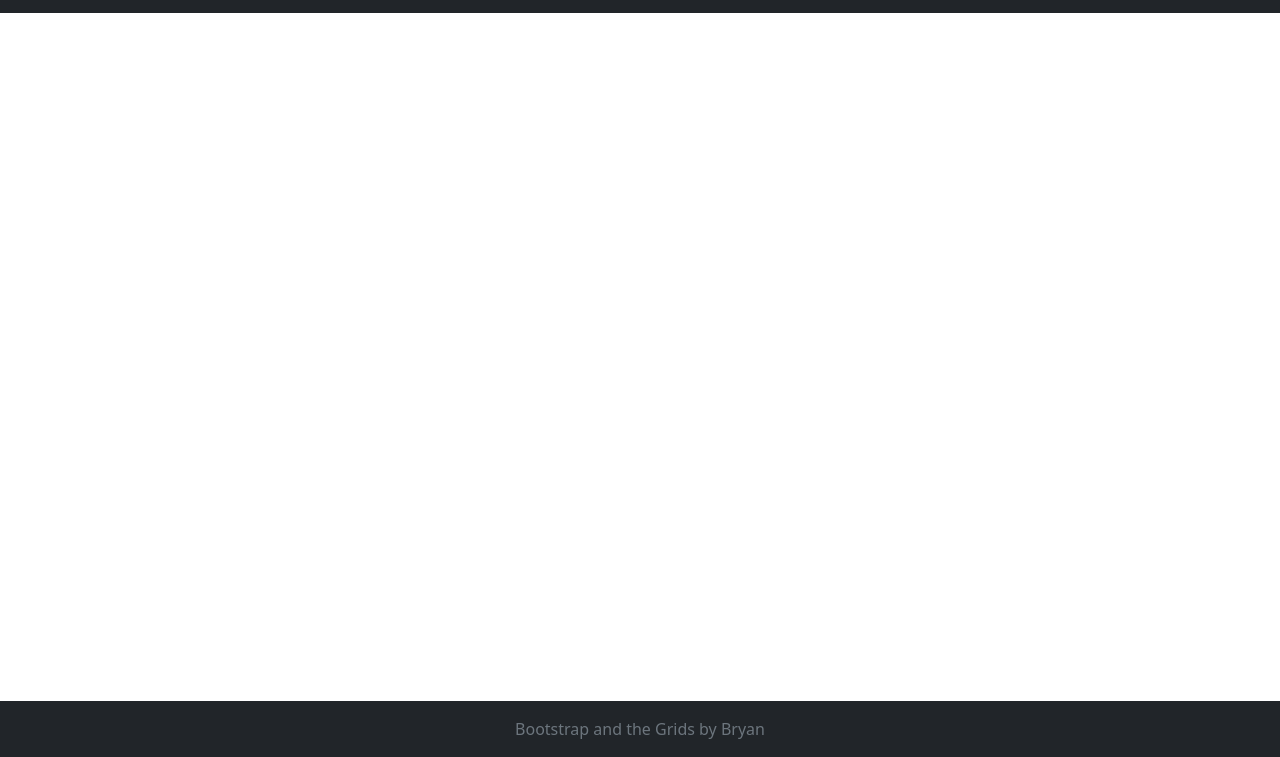
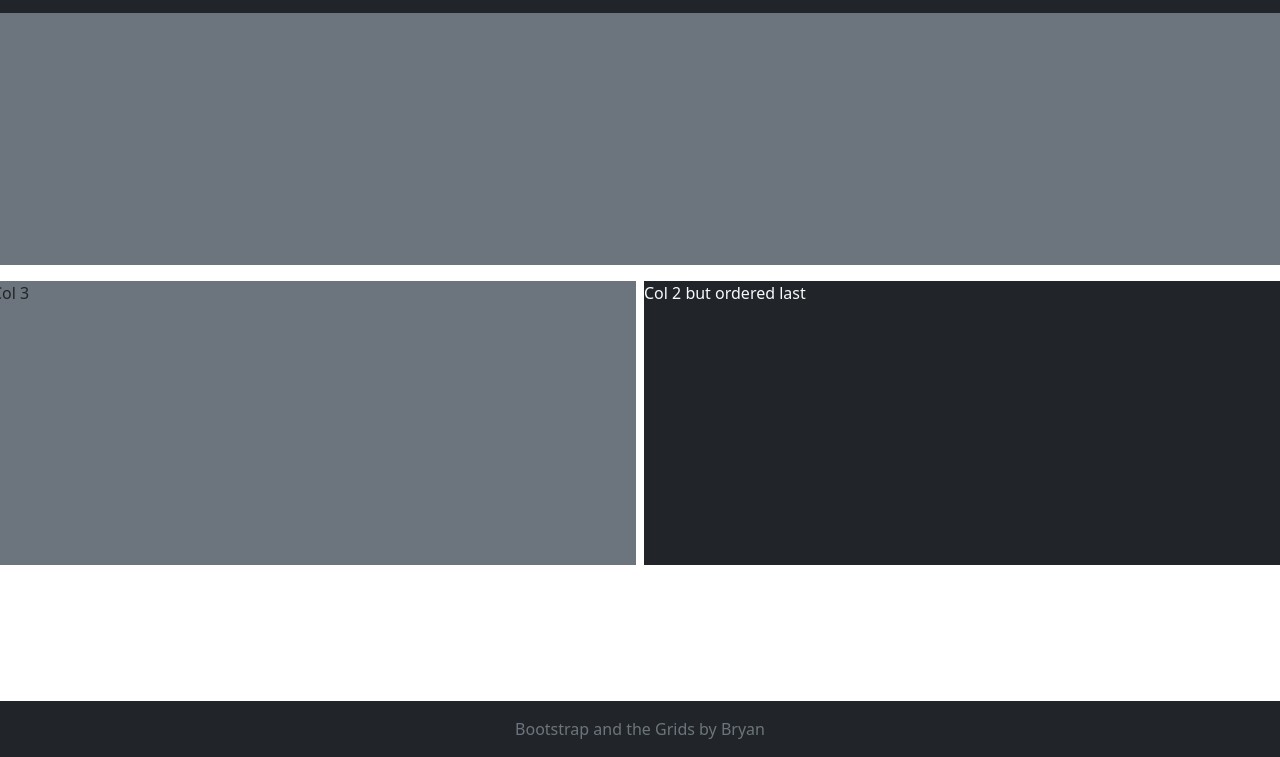
Before and after one commit to mr-barrett/GridExercise, a plain HTML site: page grid7.html in a window 1280 px wide. Shown: the part 43-800 px from the top of the page. Drawn offline with nearby package versions, Linux system fonts and the light colour scheme.

Commit message:
finished grid 7

```diff
--- a/css/site.css
+++ b/css/site.css
@@ -1,6 +1,12 @@
 main>.container {
     padding: 60px 15px 0;
     margin-bottom: 5rem;
+}
+
+main>.container-fluid {
+    padding: 60px 15px 0;
+    margin-bottom: 5rem;
+
 }
 
 body> main {
--- a/grid7.html
+++ b/grid7.html
@@ -61,9 +61,22 @@
 </nav>
 
     <main class="flex-shrink-0">
-       <div class="container">
+
+        <div class="container-large h-100 minHeight">
+            <div class="row h-100 gy-2 row-cols-1 row-cols-md-2">
+                <div class="col col-md-12 p-1">
+                    <div class="bg-secondary h-100">Col 1</div>
+                </div>
+                <div class="col col-md-6 order-md-last p-1">
+                    <div class="bg-dark text-light h-100">Col 2 but ordered last</div>
+                </div>
+                <div class="col col-md-6 p-1">
+                    <div class="bg-secondary h-100">Col 3</div>
+                </div>
+            </div>
 
        </div>
+
     </main>
     <footer class="footer mt-auto py-3 bg-dark sticky-footer">
         <div class="container-fluid text-center">
```
